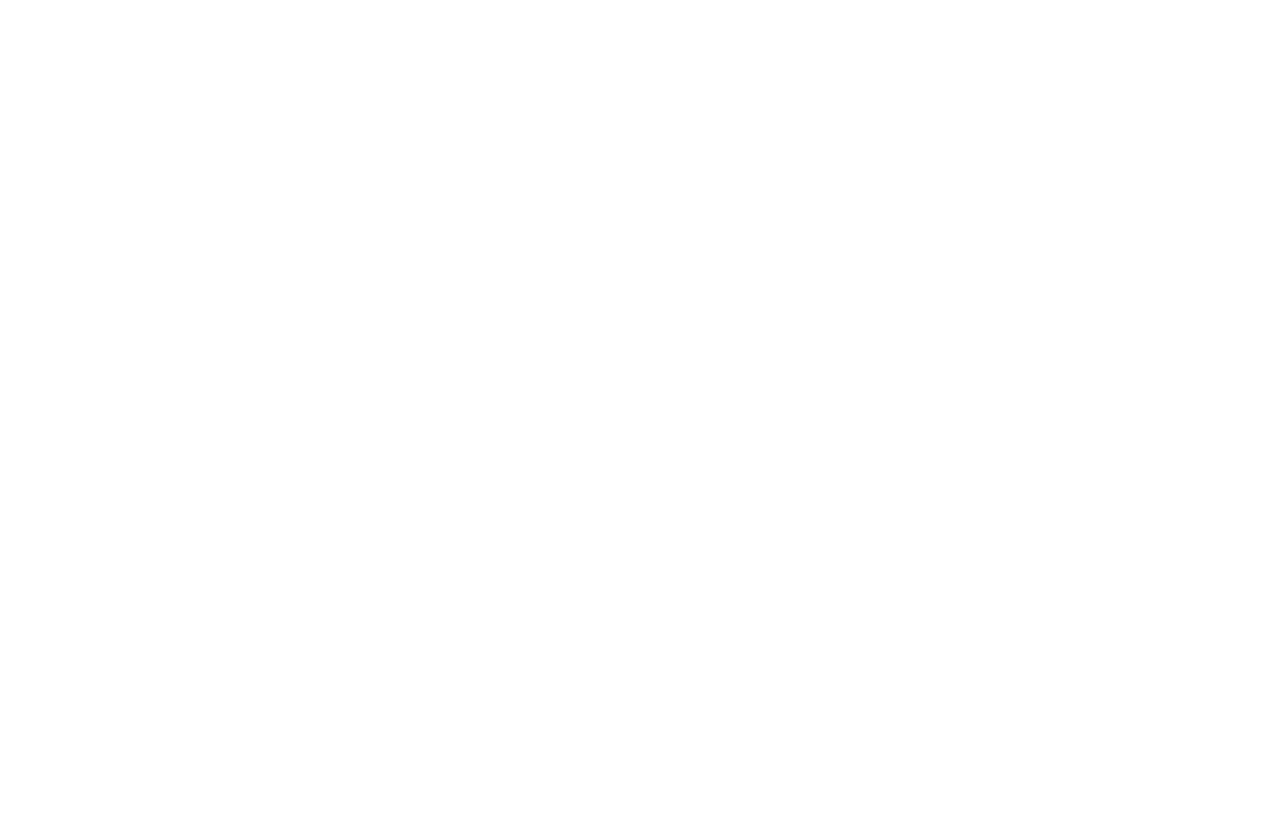
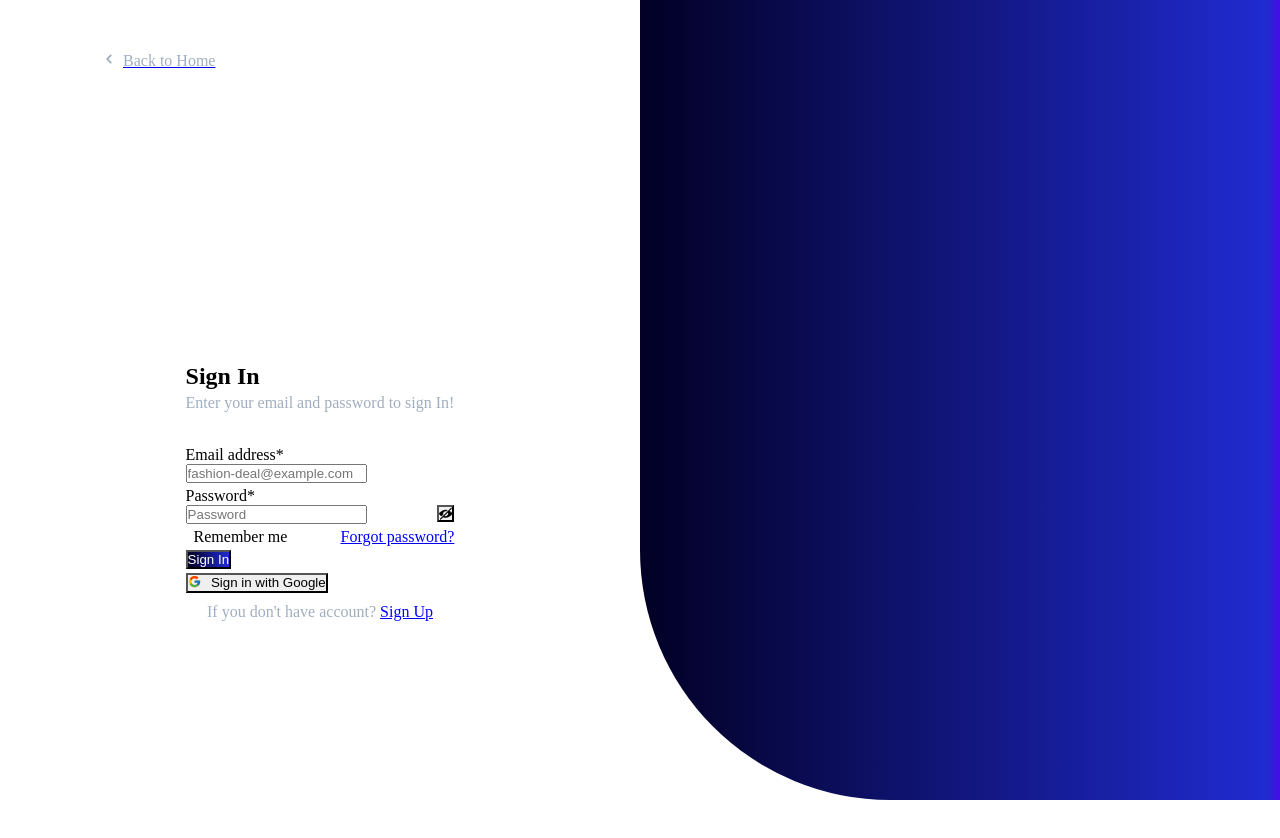
Before and after one commit to arjunsen1999/fashion-deal, a React (Create React App) app in the folder Front-End/: page /login in a window 1280 px wide. Before the commit this address had no page. Shown: the top 838 px of the page. Before the commit the page ends 800 px from the top, so only its background shows below. Built offline with nearby package versions, Linux system fonts and the light colour scheme; the HTML template or start-up script is replaced by a standard one.

Commit message:
login page ui

```diff
--- a/Front-End/src/App.js
+++ b/Front-End/src/App.js
@@ -1,6 +1,7 @@
 import Home from "./pages/Home";
 import { Route, Routes } from "react-router-dom";
 import UserSignup from "./pages/UserSignup";
+import Login from "./pages/Login";
 
 function App() {
   return (
@@ -8,6 +9,7 @@
       <Routes>
         <Route path="/" element={<Home />} />
         <Route path="/userSignup" element = {<UserSignup />} />
+        <Route path="/login" element = {<Login />} />
       </Routes>
     </>
   );
--- /dev/null
+++ b/Front-End/src/components/Login/LoginFormBox.jsx
@@ -0,0 +1,103 @@
+import React, { useState } from 'react'
+import {
+    Button,
+    Flex,
+    FormControl,
+    FormLabel,
+    Heading,
+    Input,
+    Stack,
+    useColorModeValue,
+    HStack,
+    Avatar,
+    AvatarBadge,
+    IconButton,
+    Center,
+    Text,
+    Box,
+    InputGroup,
+    InputRightElement,
+    Checkbox,
+  } from '@chakra-ui/react';
+  import { SmallCloseIcon, ViewIcon, ViewOffIcon } from '@chakra-ui/icons';
+  import {FcGoogle} from "react-icons/fc"
+  import {Link} from "react-router-dom"
+
+export default function LoginFormBox() {
+    const [showPassword, setShowPassword] = useState(false);
+  return (
+    <>
+     <Flex
+      minH={'100vh'}
+      align={'center'}
+      justify={'center'}
+  >
+      <Stack
+        spacing={4}
+        w={'full'}
+        maxW={'md'}
+        rounded={'xl'}
+        p={6}
+        my={12}>
+        <Heading lineHeight={1.1} fontSize={{ base: '2xl', sm: '3xl' }} >
+          Sign In
+        </Heading>
+        <Text color={"#A0AEC0"} mb="30px">Enter your email and password to sign In!</Text>
+
+        <FormControl id="email" isRequired>
+          <FormLabel>Email address</FormLabel>
+          <Input
+            placeholder="fashion-deal@example.com"
+            _placeholder={{ color: 'gray.500' }}
+            type="email"
+          />
+        </FormControl>
+        <FormControl id="password" isRequired>
+              <FormLabel>Password</FormLabel>
+              <InputGroup>
+                <Input type={showPassword ? 'text' : 'password'} placeholder={"Password"}/>
+                <InputRightElement h={'full'}>
+                  <Button
+                    variant={'ghost'}
+                    onClick={() =>
+                      setShowPassword((showPassword) => !showPassword)
+                    }>
+                    {showPassword ? <ViewIcon /> : <ViewOffIcon />}
+                  </Button>
+                </InputRightElement>
+              </InputGroup>
+            </FormControl>
+            <Stack
+                direction={{ base: 'column', sm: 'row' }}
+                align={'start'}
+                justify={'space-between'}>
+                <Checkbox>Remember me</Checkbox>
+                <Link to="/forgotPassword"><span style={{color : "blue"}}>Forgot password?</span></Link>
+              </Stack>
+        <Stack spacing={6} direction={['column', 'row']}>
+          <Button
+            bg="linear-gradient(90deg, rgba(2,0,36,1) 0%, rgba(32,43,209,1) 98%, rgba(72,11,228,1) 100%)"
+            color={'white'}
+            w="full"
+            >
+            Sign In
+          </Button>
+        </Stack>
+        <Stack spacing={6} direction={['column', 'row']}>
+          <Button
+            w="full"
+            >
+            <Box mr="10px"><FcGoogle /></Box>
+            Sign in with Google
+          </Button>
+        </Stack>
+        <Stack pt={6}>
+              <Text align={'center'} color="#A0AEC0">
+                If you don't have account? <Link to="/userSignup"><span style={{color : "blue"}}>Sign Up</span></Link>
+              </Text>
+            </Stack>
+      </Stack>
+    </Flex>
+    </>
+  )
+}
--- a/Front-End/src/components/UserSignup/SignupCards.jsx
+++ b/Front-End/src/components/UserSignup/SignupCards.jsx
@@ -1,4 +1,4 @@
-import React, { useState } from 'react'
+import React, { useState } from "react";
 import {
   Button,
   Flex,
@@ -17,34 +17,26 @@
   Box,
   InputGroup,
   InputRightElement,
-  } from '@chakra-ui/react';
-  import { SmallCloseIcon, ViewIcon, ViewOffIcon } from '@chakra-ui/icons';
-  import {FcGoogle} from "react-icons/fc"
-  import {Link} from "react-router-dom"
+} from "@chakra-ui/react";
+import { SmallCloseIcon, ViewIcon, ViewOffIcon } from "@chakra-ui/icons";
+import { FcGoogle } from "react-icons/fc";
+import { Link } from "react-router-dom";
 
 export default function SignupCards() {
   const [showPassword, setShowPassword] = useState(false);
   return (
     <>
-     <Flex
-      minH={'100vh'}
-      align={'center'}
-      justify={'center'}
-  >
-      <Stack
-        spacing={4}
-        w={'full'}
-        maxW={'md'}
-        rounded={'xl'}
-        p={6}
-        my={12}>
-        <Heading lineHeight={1.1} fontSize={{ base: '2xl', sm: '3xl' }} >
-          Sign In
+      <Flex minH={"100vh"} align={"center"} justify={"center"}>
+        <Stack spacing={4} w={"full"} maxW={"md"} rounded={"xl"} p={6} my={12}>
+          <Heading lineHeight={1.1} fontSize={{ base: "2xl", sm: "3xl" }}>
+            Sign Up
           </Heading>
-        <Text color={"#A0AEC0"} mb="30px">Enter your email and password to sign Up!</Text>
+          <Text color={"#A0AEC0"} mb="30px">
+            Enter your email and password to sign Up!
+          </Text>
           <FormControl id="userName">
             {/* <FormLabel>User Icon</FormLabel> */}
-          <Stack direction={['column', 'row']} spacing={6}>
+            <Stack direction={["column", "row"]} spacing={6}>
               <Center>
                 <Avatar size="xl" src="https://bit.ly/broken-link">
                   <AvatarBadge
@@ -67,13 +59,13 @@
             <Box>
               <FormControl id="firstName" isRequired>
                 <FormLabel>First Name</FormLabel>
-                  <Input type="text" placeholder='First Name'/>
+                <Input type="text" placeholder="First Name" />
               </FormControl>
             </Box>
             <Box>
               <FormControl id="lastName">
                 <FormLabel>Last Name</FormLabel>
-                  <Input type="text" placeholder='Last Name'/>
+                <Input type="text" placeholder="Last Name" />
               </FormControl>
             </Box>
           </HStack>
@@ -81,49 +73,56 @@
             <FormLabel>Email address</FormLabel>
             <Input
               placeholder="fashion-deal@example.com"
-            _placeholder={{ color: 'gray.500' }}
+              _placeholder={{ color: "gray.500" }}
               type="email"
             />
           </FormControl>
           <FormControl id="password" isRequired>
             <FormLabel>Password</FormLabel>
             <InputGroup>
-                <Input type={showPassword ? 'text' : 'password'} placeholder={"Password"}/>
-                <InputRightElement h={'full'}>
+              <Input
+                type={showPassword ? "text" : "password"}
+                placeholder={"Password"}
+              />
+              <InputRightElement h={"full"}>
                 <Button
-                    variant={'ghost'}
+                  variant={"ghost"}
                   onClick={() =>
                     setShowPassword((showPassword) => !showPassword)
-                    }>
+                  }
+                >
                   {showPassword ? <ViewIcon /> : <ViewOffIcon />}
                 </Button>
               </InputRightElement>
             </InputGroup>
           </FormControl>
-        <Stack spacing={6} direction={['column', 'row']}>
+          <Stack spacing={6} direction={["column", "row"]}>
             <Button
               bg="linear-gradient(90deg, rgba(2,0,36,1) 0%, rgba(32,43,209,1) 98%, rgba(72,11,228,1) 100%)"
-            color={'white'}
+              color={"white"}
               w="full"
             >
               Sign Up
             </Button>
           </Stack>
-        <Stack spacing={6} direction={['column', 'row']}>
-          <Button
-            w="full"
-            >
-            <Box mr="10px"><FcGoogle /></Box>
+          <Stack spacing={6} direction={["column", "row"]}>
+            <Button w="full">
+              <Box mr="10px">
+                <FcGoogle />
+              </Box>
               Sign in with Google
             </Button>
           </Stack>
           <Stack pt={6}>
-              <Text align={'center'}>
-                Already a user? <Link to="/login"><span style={{color : "blue"}}>Login</span></Link>
+            <Text align={"center"} color="#A0AEC0">
+              Already a user?{" "}
+              <Link to="/login" >
+                <span style={{ color: "blue" }}>Login</span>
+              </Link>
             </Text>
           </Stack>
         </Stack>
       </Flex>
     </>
-  )
+  );
 }
--- a/Front-End/src/pages/Login.jsx
+++ b/Front-End/src/pages/Login.jsx
@@ -2,12 +2,40 @@
 import React from "react";
 import { Link } from "react-router-dom";
 import { HiChevronLeft } from "react-icons/hi";
-import SignupCards from "../components/UserSignup/SignupCards";
+import LoginFormBox from "../components/Login/LoginFormBox";
+
 
 export default function Login() {
   return (
     <>
+     <Box w="100%" minHeight={"100vh"} display="flex" flexDirection={"column"}>
+        <Box display={"grid"} gridTemplateColumns={"1fr 1fr"}>
+          <Box minH="200px" p="50px 100px">
+            <Box minH="100vh">
+              <Box mb="20px">
+                <Link to="/">
+                  <Box display={"flex"} alignItems="center">
+                    <Box mr="5px">
+                      <HiChevronLeft color="#A0AEC0" fontSize={"18px"} />
+                    </Box>
+                    <Text color="#A0AEC0">Back to Home</Text>
+                  </Box>
+                </Link>
+              </Box>
 
+              <LoginFormBox />
+            </Box>
+          </Box>
+
+          <Box minH="200px">
+            <Box
+              bg="linear-gradient(90deg, rgba(2,0,36,1) 0%, rgba(32,43,209,1) 98%, rgba(72,11,228,1) 100%)"
+              minH={"100vh"}
+              borderRadius={"0px 0px 0px 250px"}
+            ></Box>
+          </Box>
+        </Box>
+      </Box>
     </>
   )
 }
```
Lines whose indentation alone changed are shown as unchanged.
